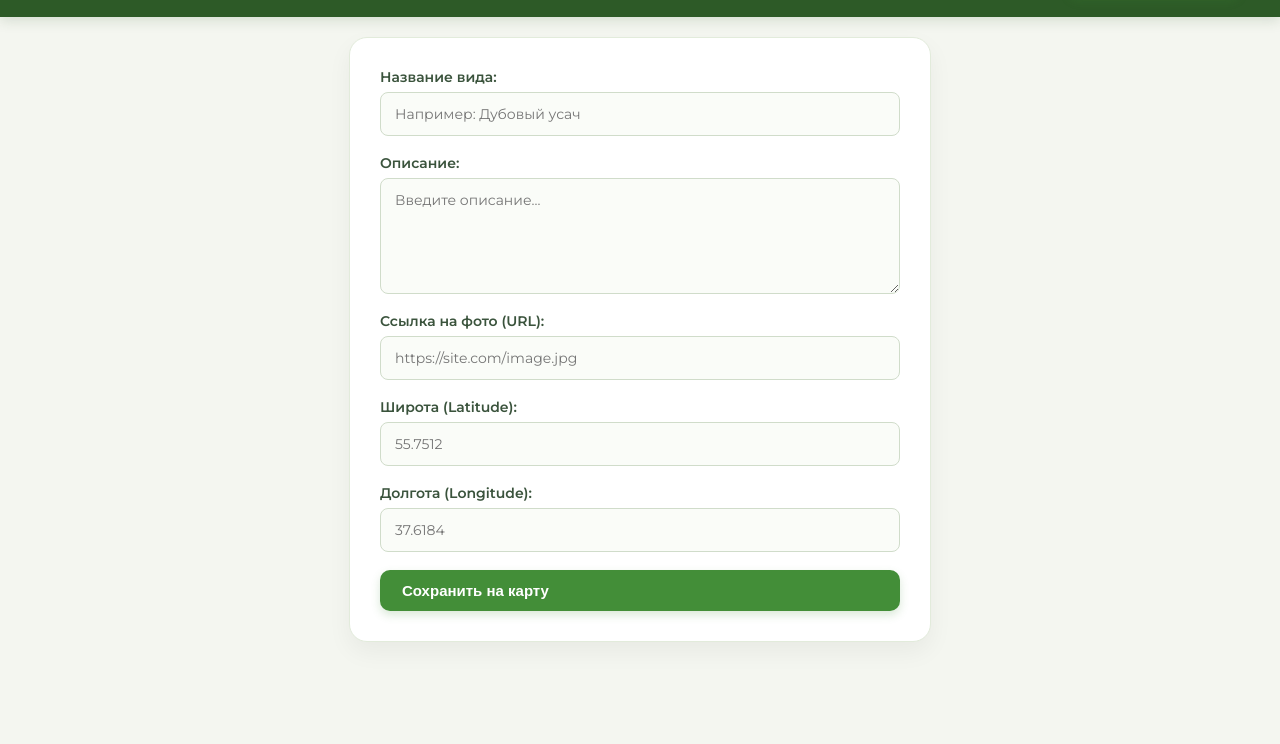
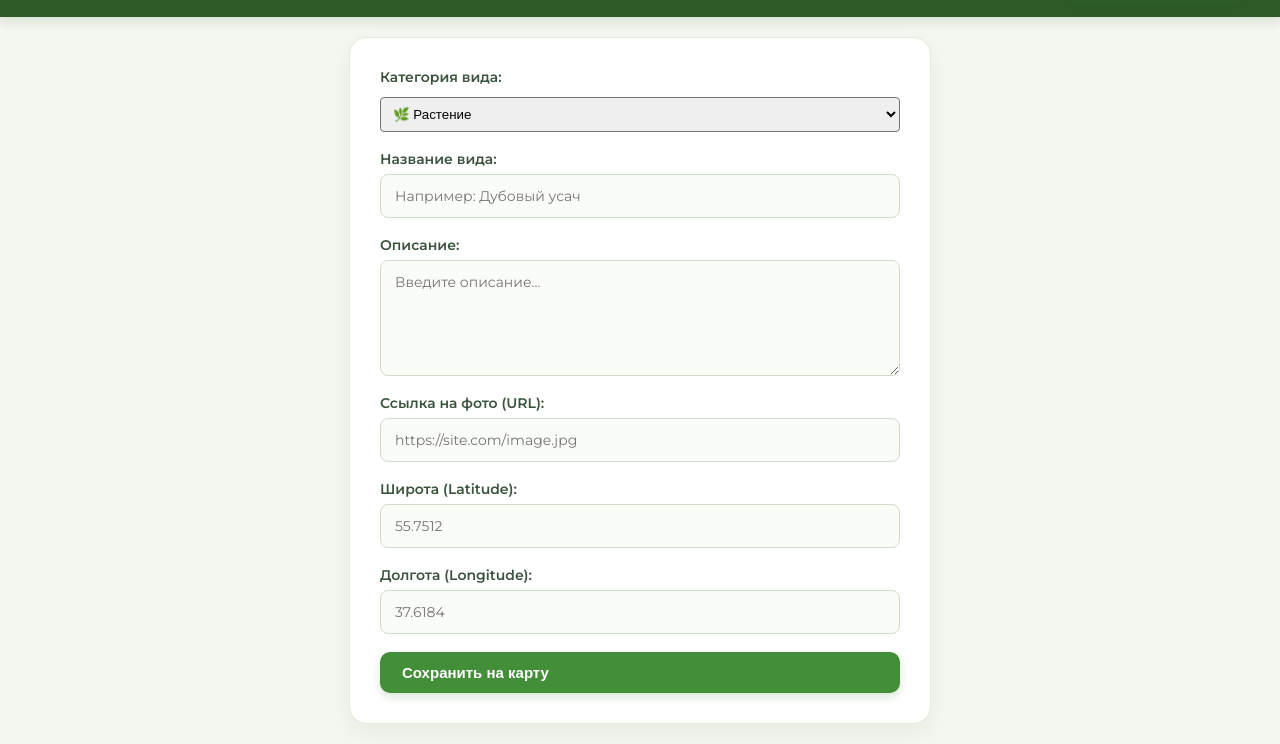
Before and after one commit to hikaio00/eco, a plain HTML site: page add.html in a window 1280 px wide. Shown: the part 66-810 px from the top of the page. Drawn offline with Linux system fonts and the light colour scheme.

Commit message:
add.html

```diff
--- a/add.html
+++ b/add.html
@@ -13,6 +13,13 @@
 
     <main class="form-container">
         <form id="add-form">
+            <label>Категория вида:
+                <select id="category" style="width: 100%; padding: 8px; margin-top: 5px; border-radius: 4px;">
+                    <option value="Растения">🌿 Растение</option>
+                    <option value="Животные">🐾 Животное</option>
+                </select>
+            </label>
+
             <label>Название вида:
                 <input type="text" id="title" required placeholder="Например: Дубовый усач">
             </label>
```
